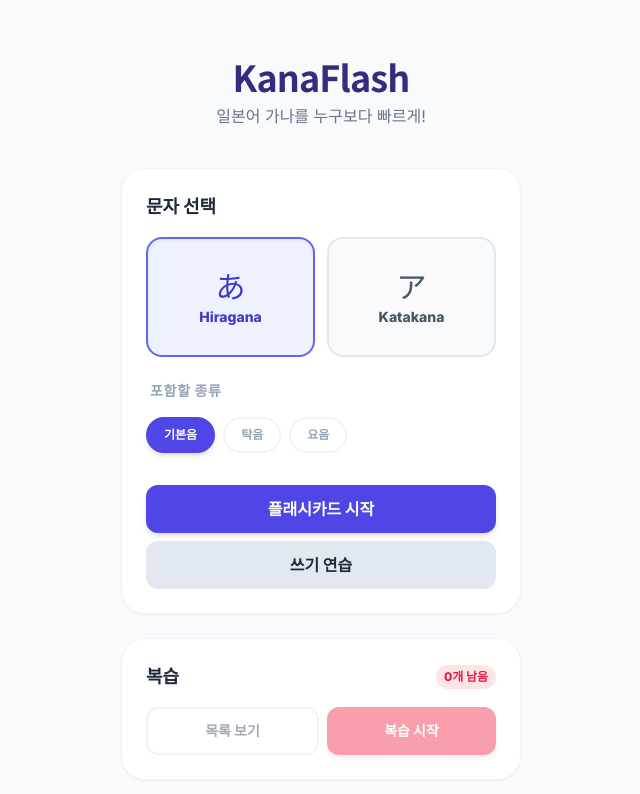
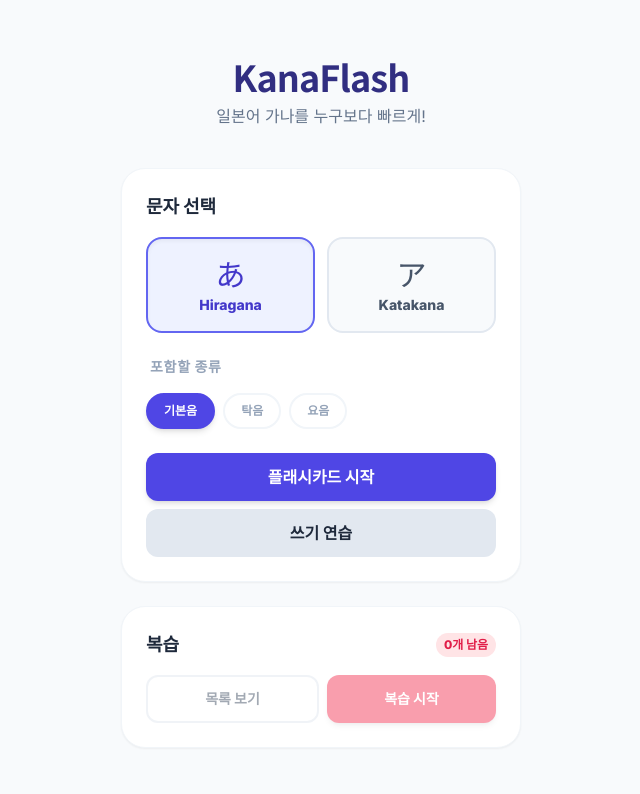
Before and after one commit to gh1224/kanaflash, a React (Vite) app: page / in a window 1280 px wide. Shown: the top 794 px of the page, without its empty margins (319-959 px from the left). Built offline with nearby package versions, Linux system fonts and the light colour scheme.

Commit message:
feat: Adjust character selection button padding
Reduces the vertical padding of Hiragana and Katakana selection buttons to improve visual consistency with other UI elements.

```diff
--- a/App.tsx
+++ b/App.tsx
@@ -164,14 +164,14 @@
         <div className="grid grid-cols-2 gap-3">
           <button
             onClick={() => setSelectedTypes(prev => prev.includes('hiragana') ? prev.filter(t => t !== 'hiragana') : [...prev, 'hiragana'])}
-            className={`py-7 rounded-2xl border-2 transition-all flex flex-col items-center justify-center ${selectedTypes.includes('hiragana') ? 'border-indigo-500 bg-indigo-50 text-indigo-700 shadow-inner' : 'border-slate-200 bg-slate-50 text-slate-600'}`}
+            className={`p-4 rounded-2xl border-2 transition-all flex flex-col items-center justify-center ${selectedTypes.includes('hiragana') ? 'border-indigo-500 bg-indigo-50 text-indigo-700 shadow-inner' : 'border-slate-200 bg-slate-50 text-slate-600'}`}
           >
             <span className="text-3xl block mb-1 font-kana">あ</span>
             <span className="text-sm font-bold">Hiragana</span>
           </button>
           <button
             onClick={() => setSelectedTypes(prev => prev.includes('katakana') ? prev.filter(t => t !== 'katakana') : [...prev, 'katakana'])}
-            className={`py-7 rounded-2xl border-2 transition-all flex flex-col items-center justify-center ${selectedTypes.includes('katakana') ? 'border-indigo-500 bg-indigo-50 text-indigo-700 shadow-inner' : 'border-slate-200 bg-slate-50 text-slate-600'}`}
+            className={`p-4 rounded-2xl border-2 transition-all flex flex-col items-center justify-center ${selectedTypes.includes('katakana') ? 'border-indigo-500 bg-indigo-50 text-indigo-700 shadow-inner' : 'border-slate-200 bg-slate-50 text-slate-600'}`}
           >
             <span className="text-3xl block mb-1 font-kana">ア</span>
             <span className="text-sm font-bold">Katakana</span>
@@ -191,7 +191,7 @@
           ))}
         </div>
 
-        <div className="flex flex-col gap-2 mt-4">
+        <div className="flex flex-col gap-2 mt-2">
           <Button disabled={activePool.length === 0} onClick={() => startQuiz(activePool)}>플래시카드 시작</Button>
           <Button variant="secondary" disabled={activePool.length === 0} onClick={() => setWritingPickerOpen(true)}>쓰기 연습</Button>
         </div>
```
